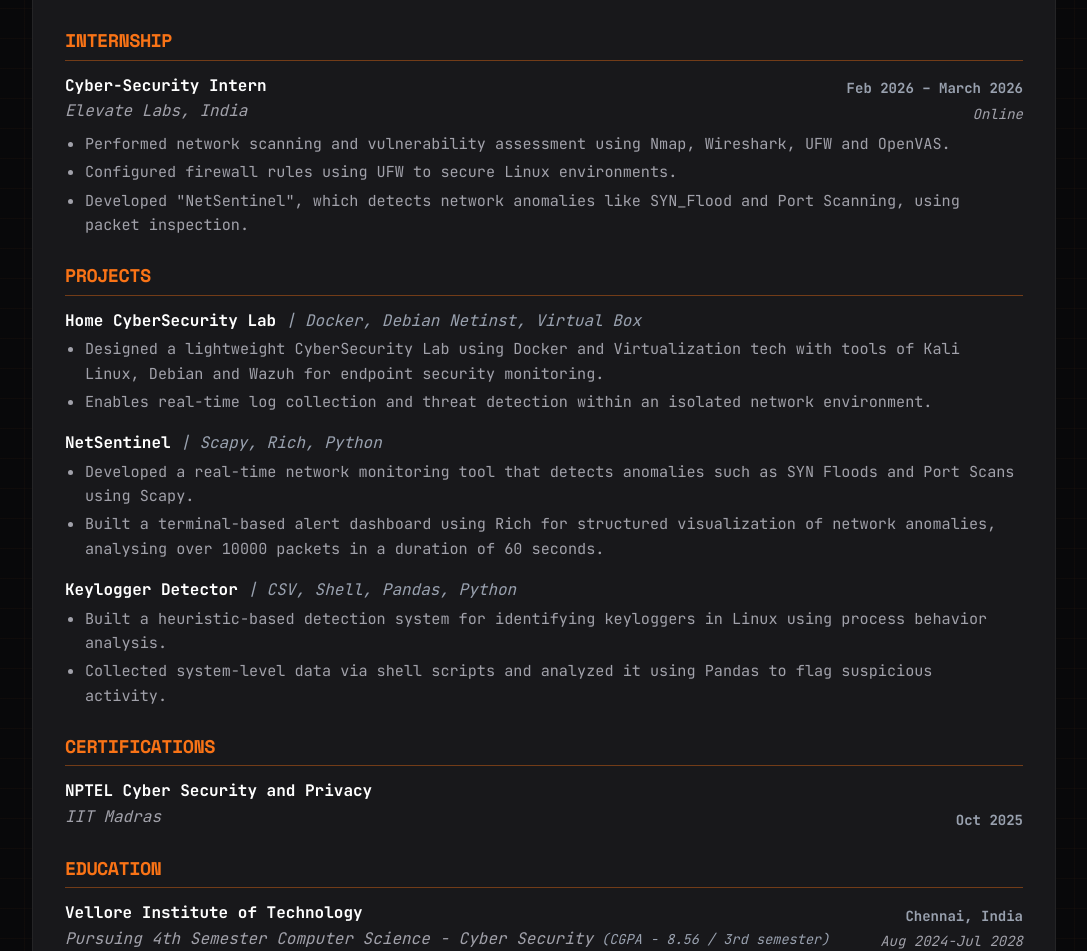
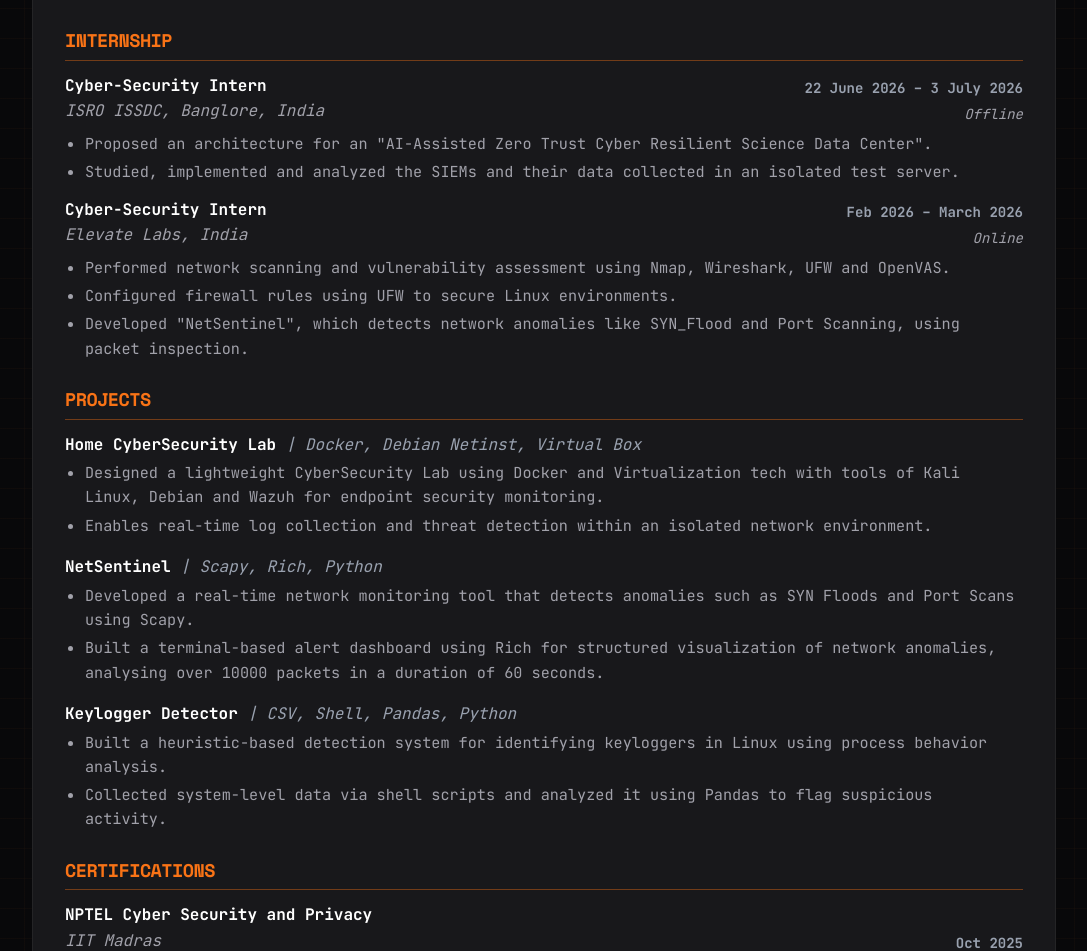
Before and after one commit to Hareekshith/Portfolio, a React (Vite) app: page /resume in a window 1280 px wide. Shown: the part 742-1693 px from the top of the page, without its empty margins (96-1183 px from the left). Built offline with nearby package versions, Linux system fonts and the light colour scheme.

Commit message:
Updated with recent internship, grades and semester details

```diff
--- a/src/comp/resume.jsx
+++ b/src/comp/resume.jsx
@@ -59,7 +59,7 @@ continuing to grow professionally.</p>
           <h2 className="text-[1.15rem] font-bold uppercase border-b-[1.5px] border-amber-accent/40 mb-3 pb-1 !text-amber-accent">Technical Skills</h2>
           <div className="text-[0.95rem] space-y-1.5 text-soft-white">
             <div><span className="font-bold text-white">Languages:</span> C/C++, Python, Java</div>
-            <div><span className="font-bold text-white">Security &amp; Networks:</span> Nmap, Wireshark, OpenVAS, UFW, iptables, Scapy</div>
+            <div><span className="font-bold text-white">Security &amp; Networks:</span> Nmap, Wireshark, OpenVAS, UFW, iptables, Scapy, Wazuh, ELK</div>
             <div><span className="font-bold text-white">Frameworks &amp; Libraries:</span> Next.js, React, Node.js, Flask</div>
             <div><span className="font-bold text-white">Platforms:</span> Docker, Cisco Packet Tracer, Vercel, Render, Git, VirtualBox</div>
             <div><span className="font-bold text-white">Database:</span> MySQL, PostgreSQL, MongoDB</div>
@@ -69,7 +69,20 @@ continuing to grow professionally.</p>
         {/* Experience */}
         <section className="mb-6">
           <h2 className="text-[1.15rem] font-bold uppercase border-b-[1.5px] border-amber-accent/40 mb-3 pb-1 !text-amber-accent">Internship</h2>
-
+          <div className="mb-3">
+            <div className="flex justify-between items-end">
+              <span className="font-bold text-white">Cyber-Security Intern</span>
+              <span className="text-sm font-semibold text-gray-400">22 June 2026 – 3 July 2026</span>
+            </div>
+            <div className="flex justify-between items-end text-soft-white italic mb-2">
+              <span>ISRO ISSDC, Banglore, India</span>
+              <span className="text-sm">Offline</span>
+            </div>
+            <ul className="list-disc pl-5 space-y-1 text-[0.95rem] text-soft-white">
+              <li>Proposed an architecture for an "AI-Assisted Zero Trust Cyber Resilient Science Data Center".</li>
+              <li>Studied, implemented and analyzed the SIEMs and their data collected in an isolated test server.</li>
+            </ul>
+          </div>
           <div>
             <div className="flex justify-between items-end">
               <span className="font-bold text-white">Cyber-Security Intern</span>
@@ -140,8 +153,8 @@ continuing to grow professionally.</p>
               <span className="text-sm font-semibold text-gray-400">Chennai, India</span>
             </div>
             <div className="flex justify-between items-end text-soft-white italic">
-              <span>Pursuing 4th Semester Computer Science - Cyber Security
-                <span className="text-gray-400 text-[0.85rem] ml-2">(CGPA - 8.56 / 3rd semester)</span>
+              <span>Pursuing 5th Semester Computer Science - Cyber Security
+                <span className="text-gray-400 text-[0.85rem] ml-2">(CGPA - 8.50 / 4th semester)</span>
               </span>
               <span className="text-sm">Aug 2024-Jul 2028</span>
             </div>
```
Also changed, not shown: 1 other file (tests, documents, lock files or other folders).
